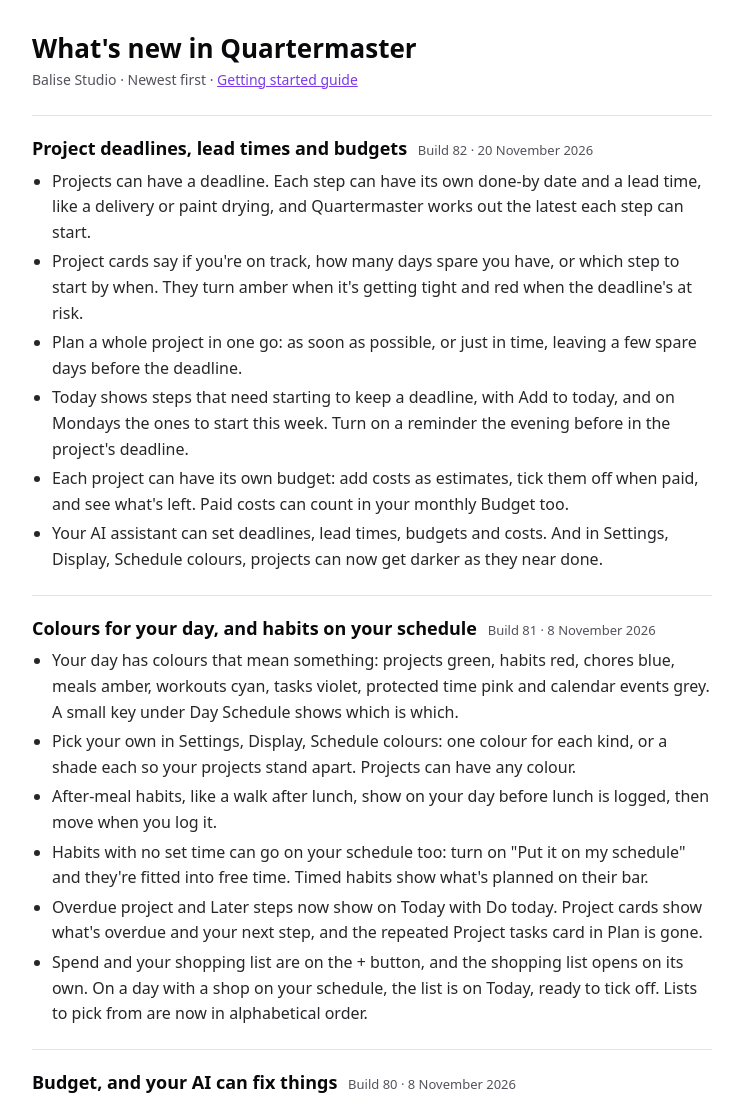
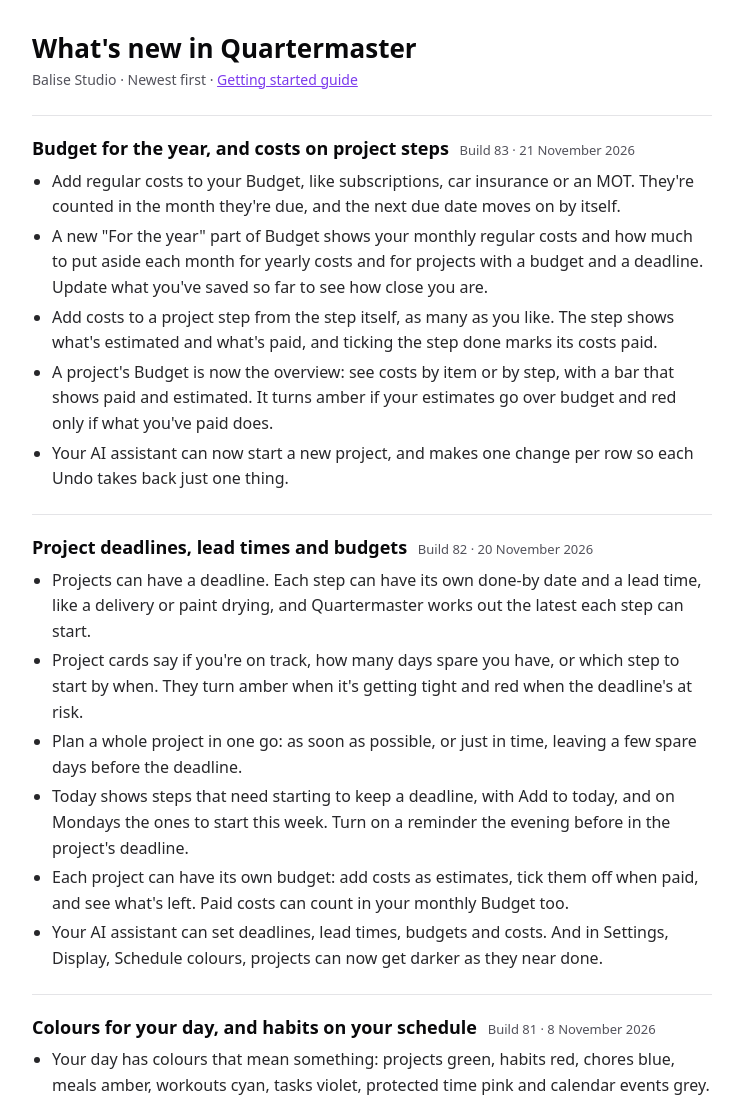
Before and after one commit to Balise00/quartermaster-privacy, a plain HTML site: page updates.html in a window 1280 px wide. Shown: the top 1100 px of the page, without its empty margins (268-1008 px from the left). Drawn offline with Linux system fonts and the light colour scheme.

Commit message:
Build 83: website
Co-Authored-By: Claude Opus 5.5 <noreply@anthropic.com>
Claude-Session: https://claude.ai/code/session_017xyL4MgafrnWgogT7KMLJi

```diff
--- a/updates.html
+++ b/updates.html
@@ -26,6 +26,17 @@
 <p class="meta">Balise Studio · Newest first · <a href="help.html">Getting started guide</a></p>
 
 <!-- New releases go at the top. Copy the Play Store "What's new" bullets from CHANGELOG.md. -->
+
+<article>
+  <h2>Budget for the year, and costs on project steps <span class="date">Build 83 · 21 November 2026</span></h2>
+  <ul>
+    <li>Add regular costs to your Budget, like subscriptions, car insurance or an MOT. They're counted in the month they're due, and the next due date moves on by itself.</li>
+    <li>A new "For the year" part of Budget shows your monthly regular costs and how much to put aside each month for yearly costs and for projects with a budget and a deadline. Update what you've saved so far to see how close you are.</li>
+    <li>Add costs to a project step from the step itself, as many as you like. The step shows what's estimated and what's paid, and ticking the step done marks its costs paid.</li>
+    <li>A project's Budget is now the overview: see costs by item or by step, with a bar that shows paid and estimated. It turns amber if your estimates go over budget and red only if what you've paid does.</li>
+    <li>Your AI assistant can now start a new project, and makes one change per row so each Undo takes back just one thing.</li>
+  </ul>
+</article>
 
 <article>
   <h2>Project deadlines, lead times and budgets <span class="date">Build 82 · 20 November 2026</span></h2>
```
Also changed, not shown: help.html (+5 -3 lines).
